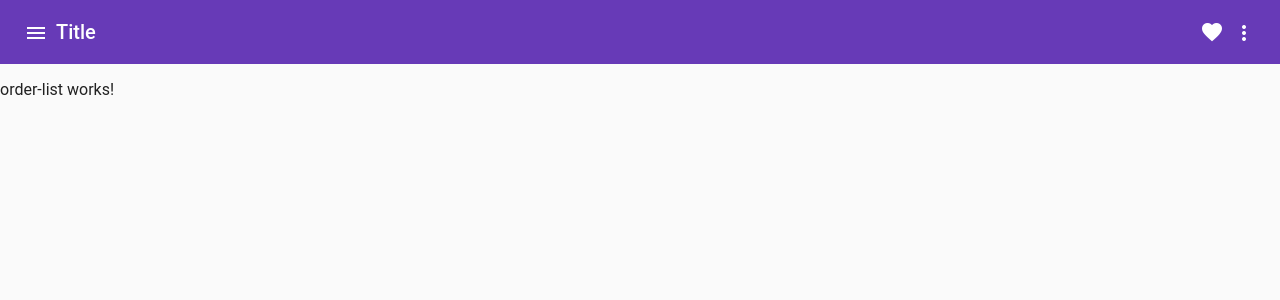
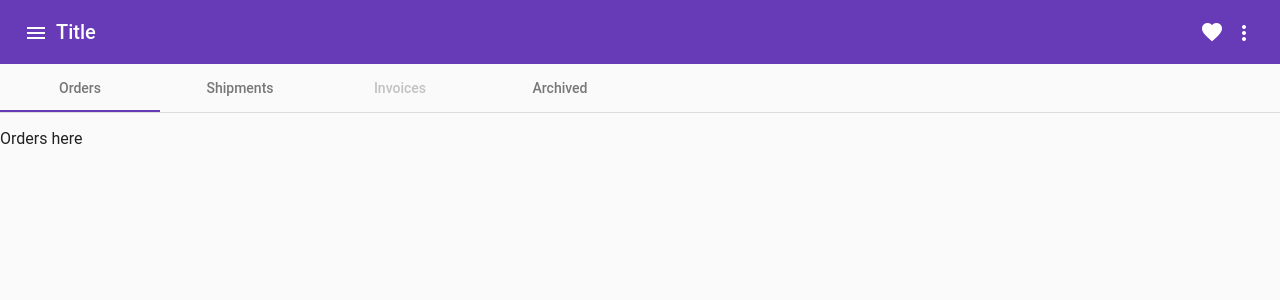
Before and after one commit to gegorov/material, an Angular app: page /orders in a window 1280 px wide. Shown: the top 300 px of the page. Built offline with nearby package versions, Linux system fonts and the light colour scheme.

Commit message:
Add tabs to Orders

```diff
--- a/src/app/orders/order-list/order-list.component.html
+++ b/src/app/orders/order-list/order-list.component.html
@@ -1,3 +1,22 @@
-<p>
-  order-list works!
-</p>
+<mat-tab-group>
+  <mat-tab label="Orders">
+    <ng-template matTabContent>
+      <p>Orders here</p>
+    </ng-template>
+  </mat-tab>
+  <mat-tab label="Shipments">
+    <ng-template matTabContent>
+      <p>Shipments here</p>
+    </ng-template>
+  </mat-tab>
+  <mat-tab label="Invoices" disabled>
+    <ng-template matTabContent>
+      <p>Invoices here</p>
+    </ng-template>
+  </mat-tab>
+  <mat-tab label="Archived">
+    <ng-template matTabContent>
+      <p>Old orders here</p>
+    </ng-template>
+  </mat-tab>
+</mat-tab-group>
--- a/src/app/orders/orders.module.ts
+++ b/src/app/orders/orders.module.ts
@@ -4,6 +4,8 @@
 
 import { OrdersRoutingModule } from './orders-routing.module';
 import { OrderListComponent } from './order-list/order-list.component';
+
+import { MatTabsModule } from '@angular/material/tabs';
 
 const routes: Routes = [
   {
@@ -13,7 +15,7 @@
 ];
 
 @NgModule({
-  imports: [CommonModule, OrdersRoutingModule],
+  imports: [CommonModule, MatTabsModule, OrdersRoutingModule],
   declarations: [OrderListComponent],
 })
 export class OrdersModule {}
```
